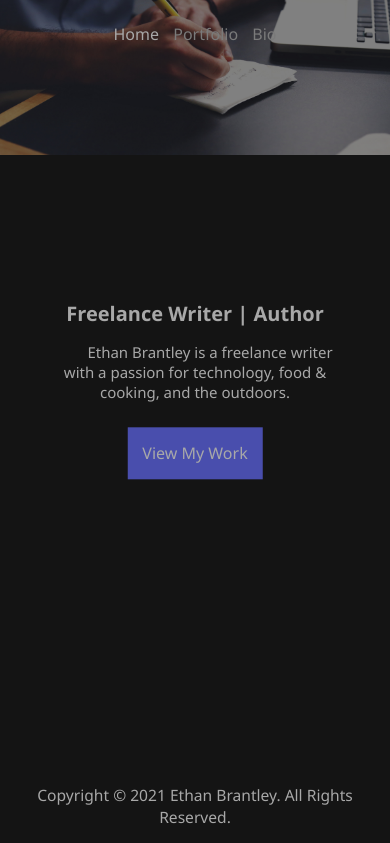
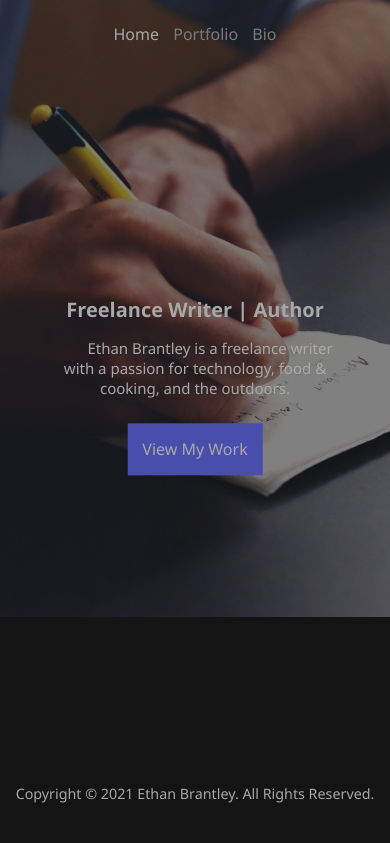
Before and after one commit to Ethan-Brantley/Andrew-Ryd-Writer, a plain HTML site: page index.html in a window 390 px wide. Shown: the part 76-919 px from the top of the page. After the commit the page ends 896 px from the top, so only its background shows below. Drawn offline with Linux system fonts and the light colour scheme.

Commit message:
Mobile support for landing image

```diff
--- a/css/style.css
+++ b/css/style.css
@@ -257,6 +257,12 @@ p {
       margin: 0;
     }
 
+    .bg {
+
+        background-image: url("../images/darkened_mobile.jpg");
+
+    }
+
     #bio-img {
 
         width: 100%;
@@ -332,7 +338,9 @@ p {
 
     #footer {
 
-        font-size: 12px;
+        padding: 2px;
+        font-size: 11px;
+        min-height: 50px;
 
     }
   }
```
Also changed, not shown: images/darkened_mobile.jpg (added).
